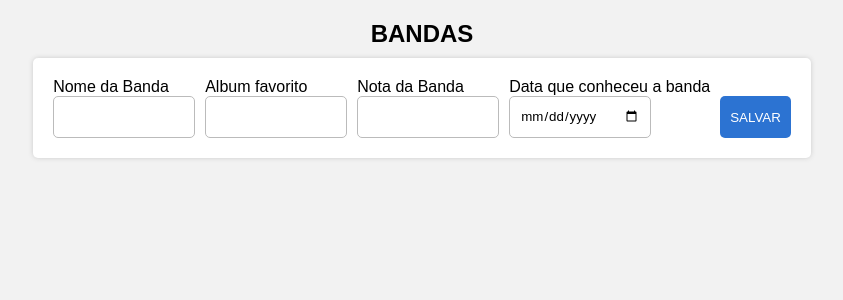
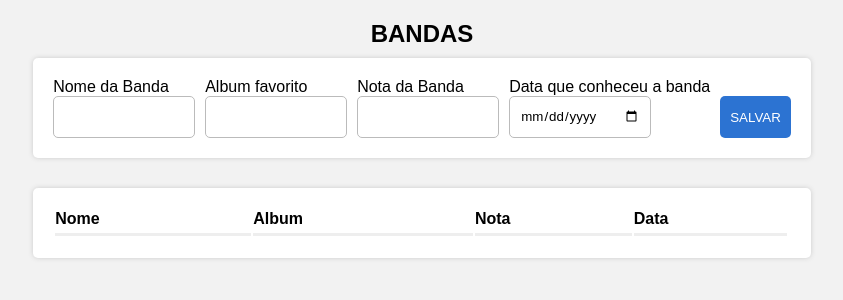
Before and after one commit to 01VitorAlves/RegistroDeBandas, a React (Create React App) app in the folder front/: page / in a window 1280 px wide. Shown: the top 300 px of the page, without its empty margins (218-1061 px from the left). Built offline with nearby package versions, Linux system fonts and the light colour scheme.

Commit message:
adição do grid

```diff
--- a/front/src/App.js
+++ b/front/src/App.js
@@ -41,7 +41,7 @@ function App() {
     <Container>
     <Title> BANDAS </Title>
     <Form onEdit={onEdit} setOnEdit={setOnEdit} getBandas={getBandas}/>
-    {/* <Grid setOnEdit={setOnEdit} users={users} setUsers={setUsers} /> */}
+    { <Grid setOnEdit={setOnEdit} users={users} setUsers={setUsers} /> }
     </Container>
     <ToastContainer autoClose={3000} position={"bottom-left"} />
     <GlobalStyle />
```
